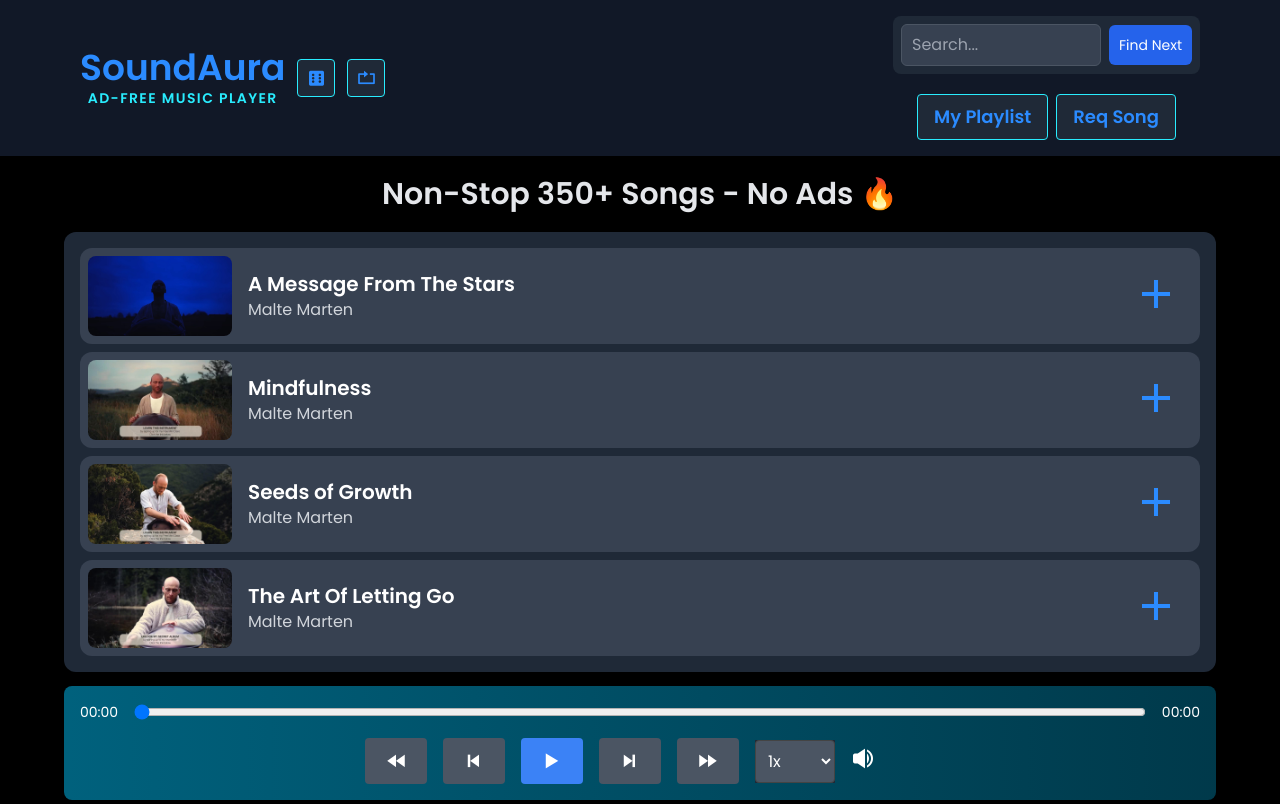
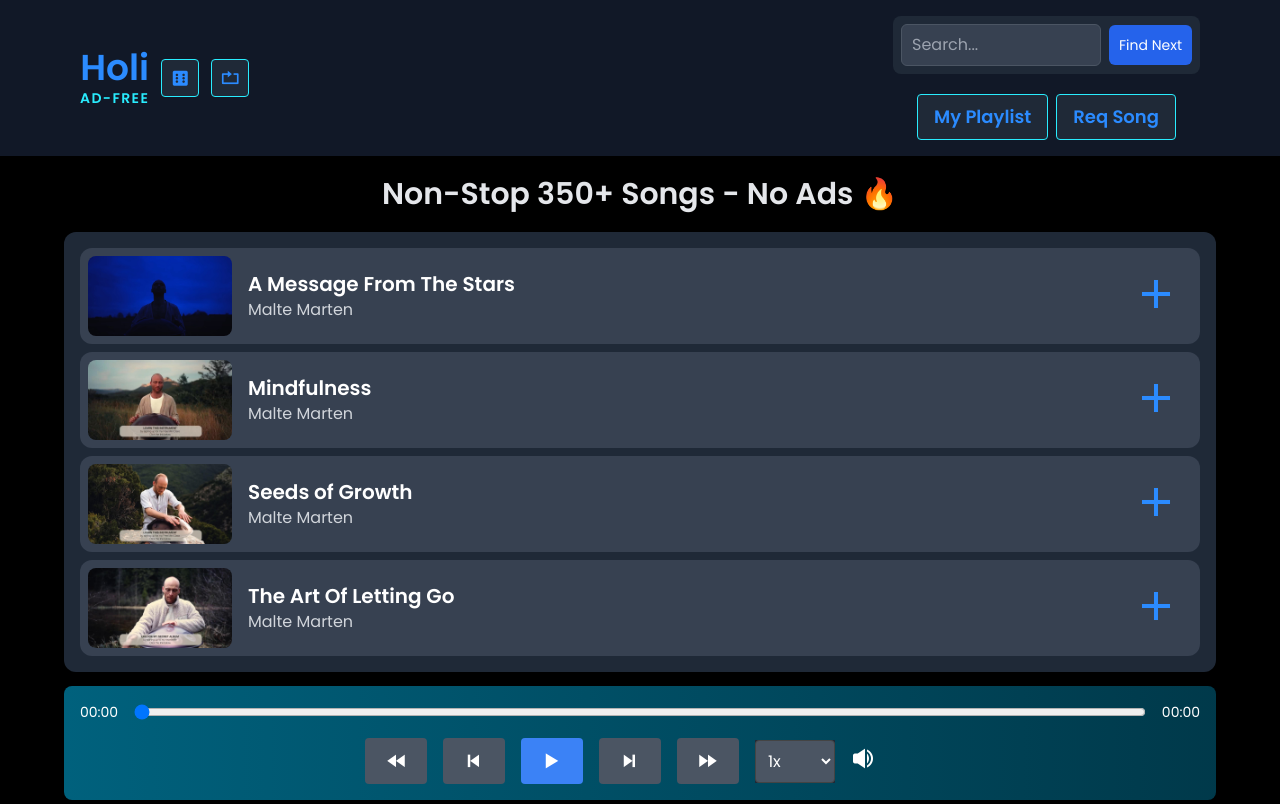
Before and after one commit to itsnjedits/holi, a plain HTML site: page index.html in a window 1280 px wide. Drawn offline with nearby package versions, Linux system fonts and the light colour scheme.

Commit message:
Update index.html

```diff
--- a/index.html
+++ b/index.html
@@ -5,7 +5,7 @@
     <meta charset="UTF-8">
     <meta name="viewport" content="width=device-width, initial-scale=1.0">
     <meta http-equiv="X-UA-Compatible" content="IE=edge">
-    <title>SoundAura - The only Ad-free music player</title>
+    <title>Holi - SoundAura</title>
     <meta name="Listen songs without ads" content="This is a music player which is totally Ad-free.">
 
     <!-- <link rel="icon" href="favicon.ico" sizes="64x64" type="image/x-icon"> -->
@@ -237,8 +237,8 @@ header{
 
                     <div class="flex items-center gap-x-2">
                         <div class="title flex flex-col items-center cursor-pointer" onmouseover="logohover()" onmouseout="resetHover()">
-                            <h1 class="my font-semibold text-4xl text-[#2b8bff] heading tracking-normal max-md:text-2xl">SoundAura</h1>
-                            <h3 class="text-[#29ecfe] text-sm font-semibold tracking-widest heading2 max-md:text-[10px]">AD-FREE MUSIC PLAYER</h3>
+                            <h1 class="my font-semibold text-4xl text-[#2b8bff] heading tracking-normal max-md:text-2xl">Holi</h1>
+                            <h3 class="text-[#29ecfe] text-sm font-semibold tracking-widest heading2 max-md:text-[10px]">AD-FREE</h3>
                         </div>
                         <button class="flex items-center justify-center randomSong ml-1 p-2 text-xl bg-gray-800 border-[1px] text-[#2b8bff] border-[#29ecfe]  rounded "><i class='bx bxs-dice-6' ></i></button>
                         <button class="flex items-center justify-center loop ml-1 p-2 text-xl bg-gray-800 border-[1px] text-[#2b8bff] border-[#29ecfe]  rounded "><i class='bx bx-repeat'></i></button>
```
